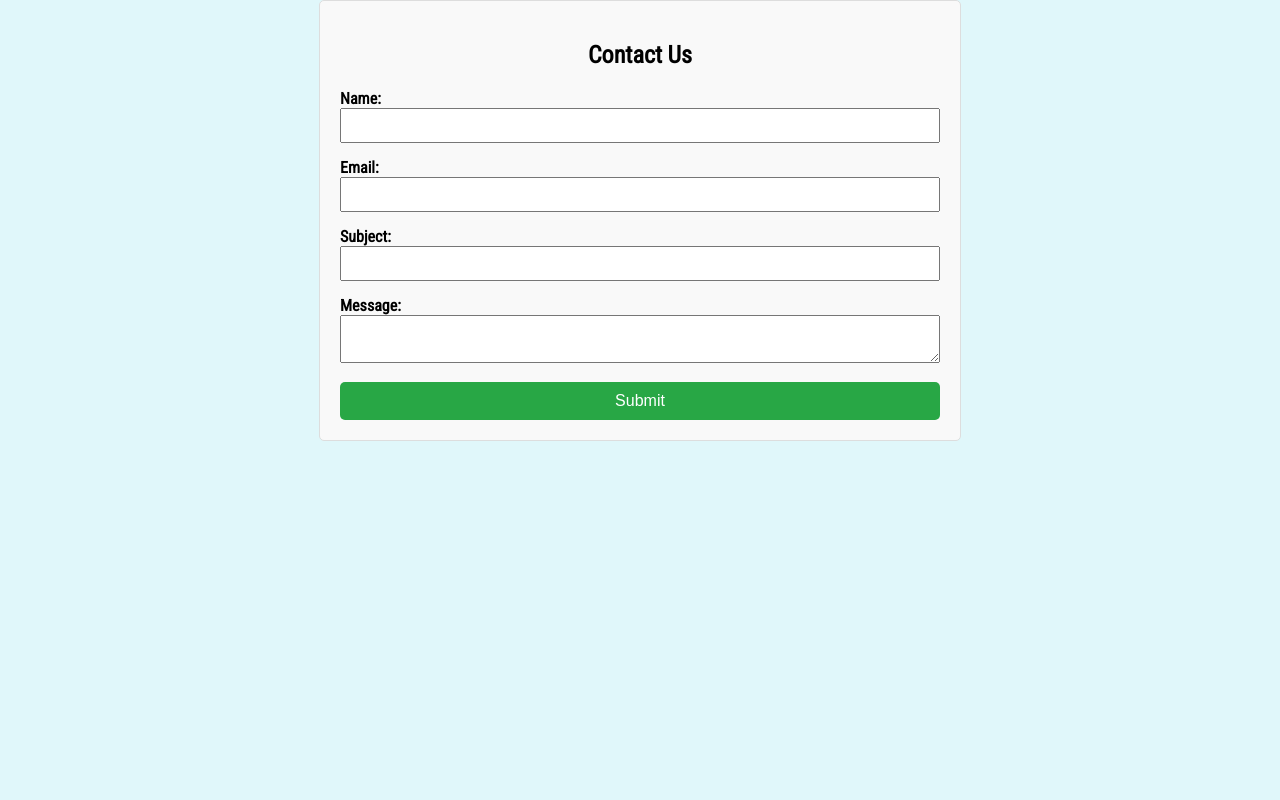
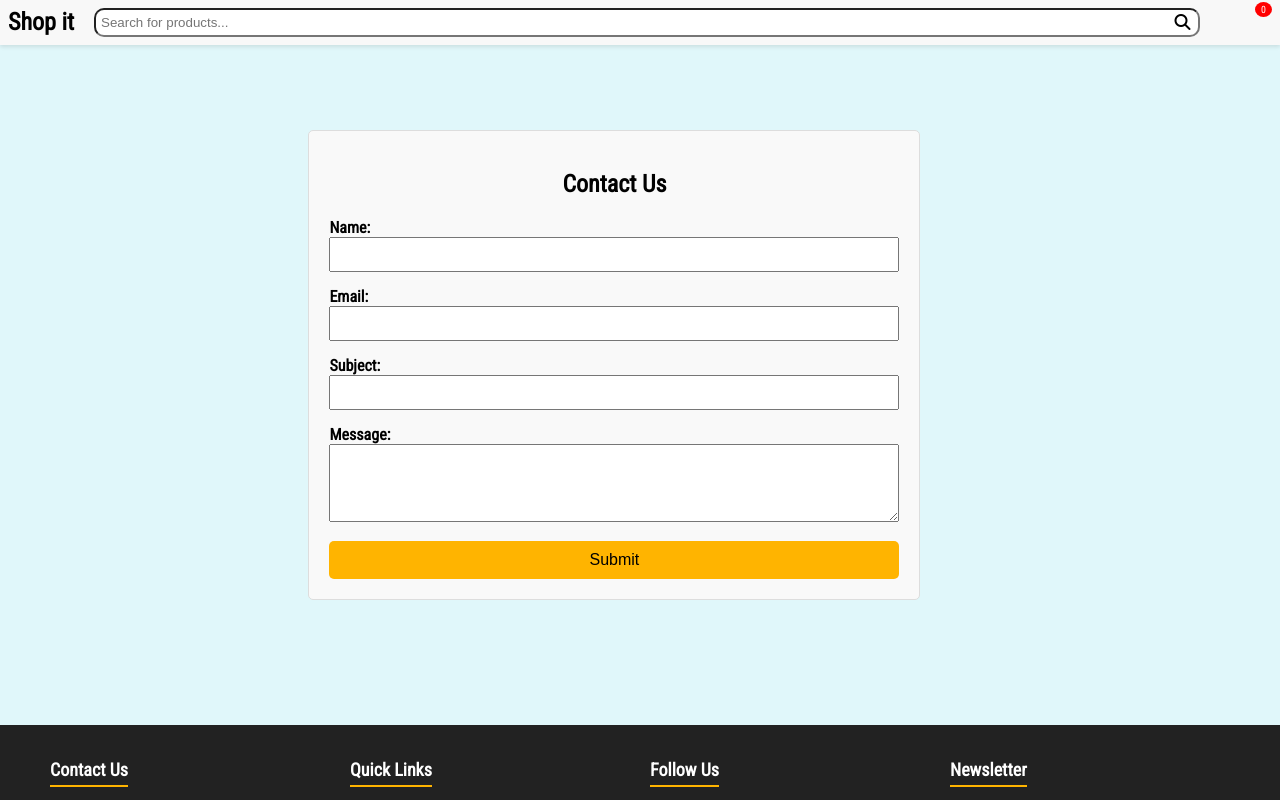
Before and after one commit to jagdtri2003/Shopit, a React (Create React App) app: page /contact in a window 1280 px wide. Shown: the top 800 px of the page. Built offline with nearby package versions, Linux system fonts and the light colour scheme; no server answers.

Commit message:
added contact us component

```diff
--- a/src/components/ContactUs.js
+++ b/src/components/ContactUs.js
@@ -1,5 +1,7 @@
 import React,{useState} from 'react';
 import '../style/contactus.css';
+import Header from './Header';
+import Footer from './Footer';
 
 function ContactUs() {
 
@@ -28,9 +30,12 @@ function ContactUs() {
             subject: '',
             message: ''
         });
+
     };
   return (
     <>
+        <Header/>
+        <div className="contact-us-container">
         <div className="contact-us">
             <h2>Contact Us</h2>
             <form onSubmit={handleSubmit}>
@@ -67,6 +72,7 @@ function ContactUs() {
                 <div>
                     <label>Message:</label>
                     <textarea
+                        rows={4}
                         name="message"
                         value={form.message}
                         onChange={handleChange}
@@ -76,6 +82,8 @@ function ContactUs() {
                 <button type="submit">Submit</button>
             </form>
         </div>
+        </div>
+        <Footer/>
     </>
   )
 }
--- a/src/components/Footer.js
+++ b/src/components/Footer.js
@@ -16,8 +16,7 @@ const Footer = () => {
                     <h4>Quick Links</h4>
                     <ul>
                         <li><a href="/about">About Us</a></li>
-                        <li><a href="/shop">Shop</a></li>
-                        <li><a href="/faq">FAQ</a></li>
+                        <li><a href='#'>FAQ</a></li>
                         <li><a href="/contact">Contact</a></li>
                     </ul>
                 </div>
--- a/src/style/contactus.css
+++ b/src/style/contactus.css
@@ -1,5 +1,14 @@
+.contact-us-container{
+    display: flex;
+    align-items: center;
+    /* justify-content: center; */
+    width: 96vw;
+    height: 80vh;
+}
+
 .contact-us {
-    max-width: 600px;
+    flex: 1;
+    max-width: 570px;
     margin: 0 auto;
     padding: 20px;
     border: 1px solid #ddd;
@@ -35,8 +44,8 @@
 
 .contact-us button {
     padding: 10px;
-    background-color: #28a745;
-    color: white;
+    background-color: #ffb400;;
+    color: rgb(0, 0, 0);
     border: none;
     border-radius: 5px;
     cursor: pointer;
@@ -44,5 +53,5 @@
 }
 
 .contact-us button:hover {
-    background-color: #218838;
+    background-color: #d59704;;
 }
```
